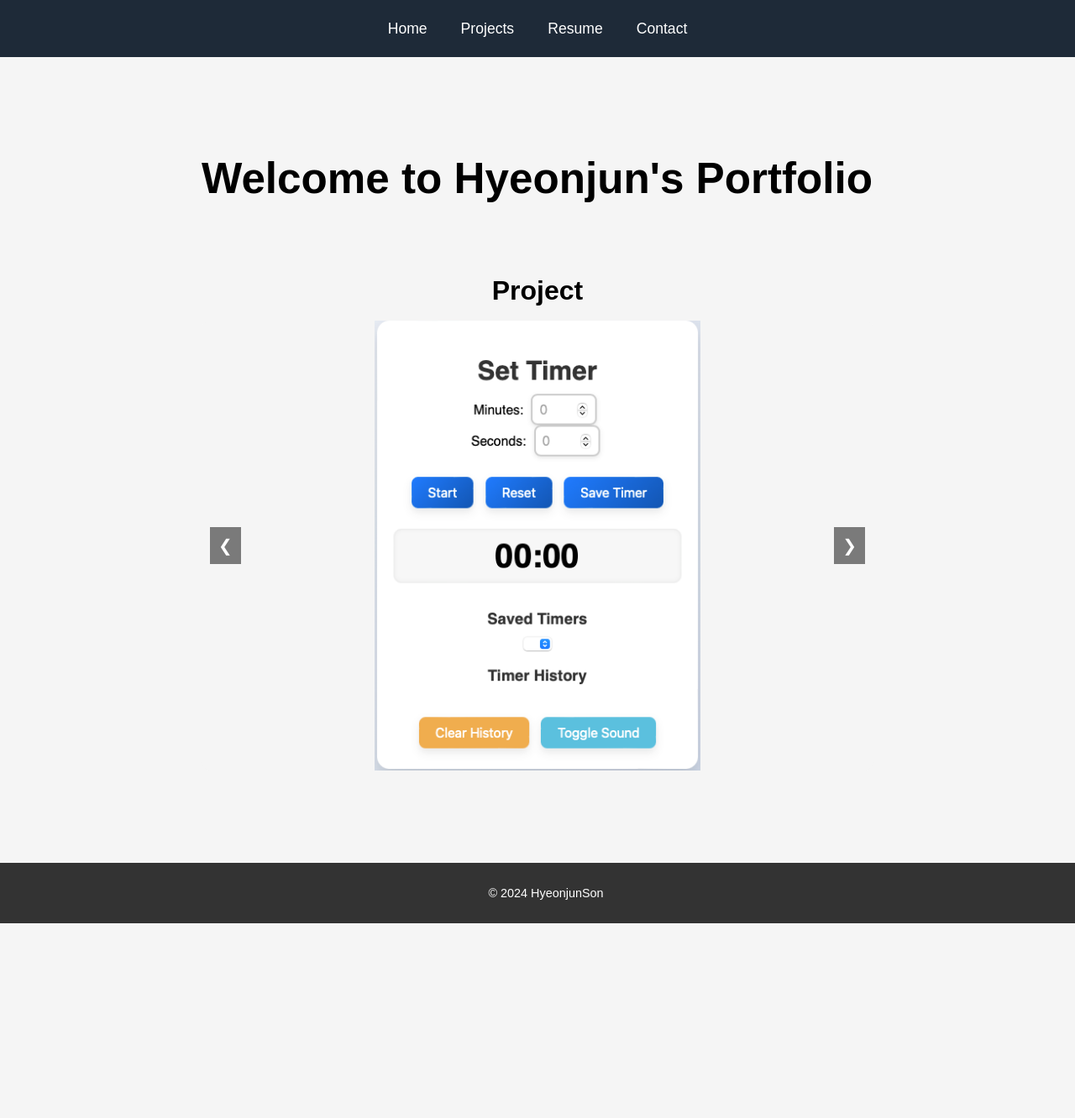
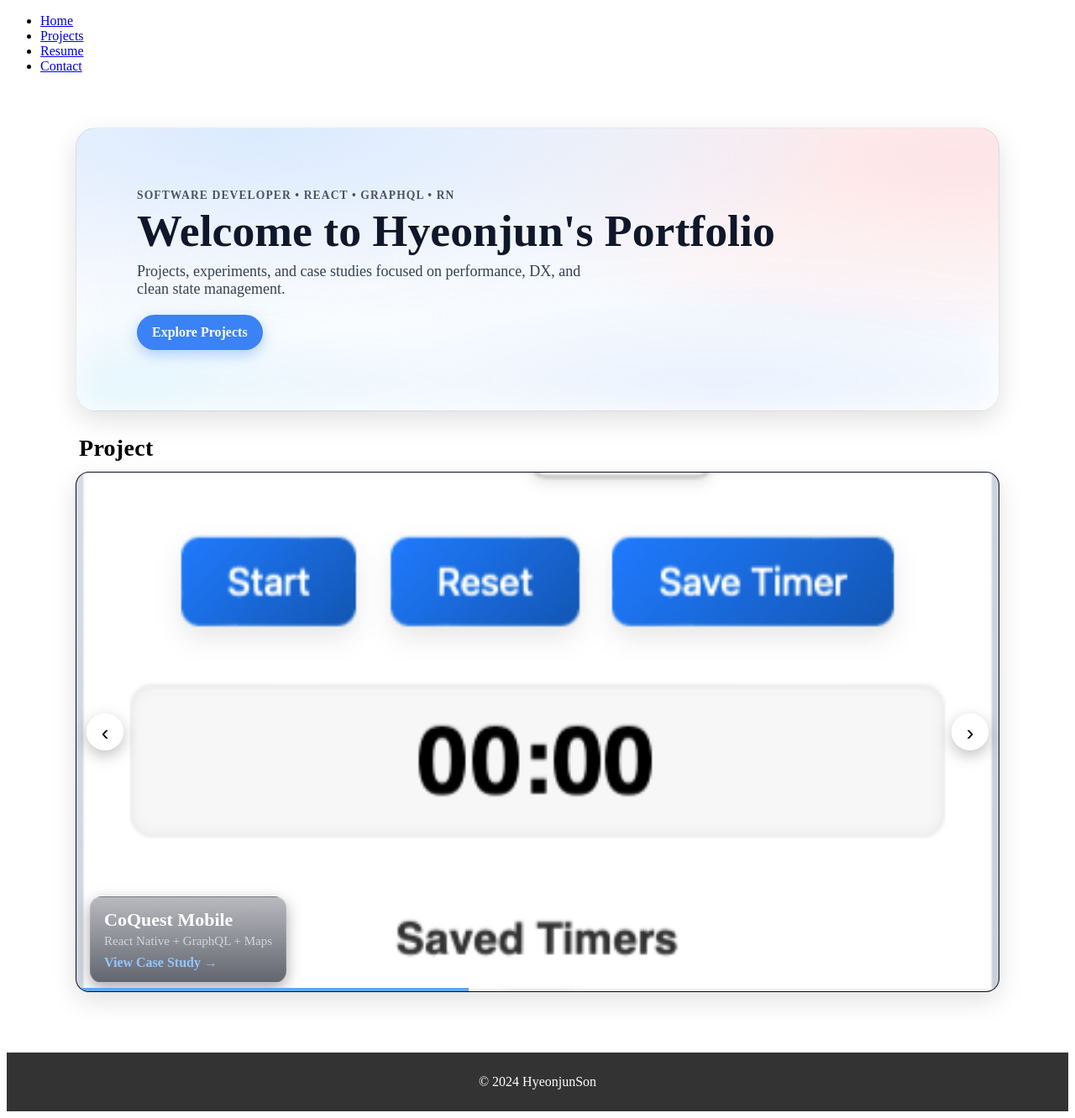
Before and after one commit to HyeonjunSon/My_Portfolio_website, a React (Create React App) app in the folder client/: page / in a window 1280 px wide. Shown: the whole page at 84% size. Before the commit the page ends 1100 px from the top, so only its background shows below. Built offline with nearby package versions, Linux system fonts and the light colour scheme.

Commit message:
change the style of the home

```diff
--- a/client/src/App.css
+++ b/client/src/App.css
@@ -1,380 +1,183 @@
-/* Global Styles */
-
-body {
-  font-family: 'Poppins', sans-serif;
-  display: flex;
-  flex-direction: column;
-  min-height: 100vh; /* 전체 화면 높이 */
-  margin: 0;
-  padding: 0;
-  line-height: 1.6;
-  background-color: whitesmoke;
-  flex-direction: column; /* Flexbox로 위에서 아래로 정렬 */
-
+/* ---------- Base ---------- */
+:root{
+  --radius: 16px;
+  --shadow: 0 10px 30px rgba(0,0,0,.12);
+  --border: 1px solid rgba(0,0,0,.08);
+  --text: #0f172a;
+  --muted: #475569;
+  --brand: #3b82f6;
 }
 
-#root {
-  display: flex;
-  flex-direction: column;
-  flex-grow: 1; /* 페이지를 화면 높이로 확장 */
+*{ box-sizing: border-box; }
+img{ max-width: 100%; display: block; }
+.main-content{ display:flex; justify-content:center; }
+.home{ width:min(1100px, 92vw); margin: 0 auto 72px; }
+
+/* ---------- Hero ---------- */
+.hero{
+  position: relative;
+  margin: 48px 0 28px;
+  border-radius: calc(var(--radius) * 1.5);
+  overflow: hidden;
+  background: radial-gradient(1200px 400px at 20% 0%, #dbeafe, transparent 60%),
+              radial-gradient(1000px 380px at 95% 10%, #ffe4e6, transparent 60%),
+              linear-gradient(180deg, #f8fafc, #ffffff);
+  border: var(--border);
+  box-shadow: var(--shadow);
+  isolation:isolate;
+}
+.hero-inner{
+  padding: clamp(32px, 6vw, 72px);
+  position: relative;
+  z-index: 2;
+}
+.eyebrow{
+  letter-spacing:.08em;
+  font-weight:600;
+  color: var(--muted);
+  margin: 0 0 6px;
+  text-transform: uppercase;
+  font-size: .85rem;
+}
+.hero-title{
+  margin: 0 0 10px;
+  font-size: clamp(28px, 4.2vw, 54px);
+  line-height: 1.05;
+  color: var(--text);
+}
+.hero-sub{
+  color:#334155;
+  max-width: 60ch;
+  margin: 0 0 20px;
+  font-size: clamp(14px, 1.8vw, 18px);
+}
+.hero-cta{
+  display:inline-block;
+  background: var(--brand);
+  color: #fff;
+  padding: 12px 18px;
+  border-radius: 999px;
+  text-decoration: none;
+  font-weight: 600;
+  box-shadow: 0 6px 16px rgba(59,130,246,.35);
+  transition: transform .15s ease, box-shadow .15s ease, opacity .2s ease;
+}
+.hero-cta:hover{ transform: translateY(-1px); box-shadow: 0 10px 24px rgba(59,130,246,.35);}
+.hero-bg{
+  position:absolute; inset:0; z-index:1;
+  background:
+    radial-gradient(1000px 300px at 70% 100%, rgba(59,130,246,.12), transparent 60%),
+    radial-gradient(700px 240px at 5% 100%, rgba(14,165,233,.12), transparent 60%);
+  filter: blur(20px) saturate(120%);
+  transform: translateZ(0);
 }
 
-a {
-  text-decoration: none;
-  color: inherit;
+/* ---------- Label ---------- */
+.carousel-label{
+  margin: 26px 4px 12px;
+  font-size: clamp(20px, 2.4vw, 28px);
+  font-weight: 800;
+  letter-spacing: .01em;
 }
 
-/* Navbar Styles */
-nav {
-  background-color: #1e2a38;
-  padding: 20px;
-  box-shadow: 0 4px 8px rgba(0, 0, 0, 0.1);
+/* ---------- Carousel Shell ---------- */
+.carousel{
+  position: relative;
+  border-radius: var(--radius);
+  overflow: hidden;
+  border: var(--border);
+  box-shadow: var(--shadow);
+  background: #0b1220;
+  --drag-x: 0px; /* touch drag visual */
+}
+.slide{
+  position: relative;
+  aspect-ratio: 16 / 9;
+  margin: 0;
+}
+.slide-img{
+  width: 100%; height: 100%; object-fit: cover;
+  transform: translateX(var(--drag-x));
+  transition: transform .15s ease-out;
+  will-change: transform, opacity;
+  animation: fadeIn .6s ease both, slideIn .6s ease both;
+}
+.carousel.dir-prev .slide-img{ animation-name: fadeIn, slideInPrev; }
+
+@keyframes fadeIn{ from{opacity:.25} to{opacity:1} }
+@keyframes slideIn{
+  from{ transform: translateX(calc(var(--drag-x) + 28px)); }
+  to{ transform: translateX(var(--drag-x)); }
+}
+@keyframes slideInPrev{
+  from{ transform: translateX(calc(var(--drag-x) - 28px)); }
+  to{ transform: translateX(var(--drag-x)); }
 }
 
-nav ul {
-  list-style: none;
-  padding: 0;
-  display: flex;
-  justify-content: center;
-  margin: 0;
+/* ---------- Caption (glass) ---------- */
+.slide-caption{
+  position:absolute; inset: auto 16px 16px 16px;
+  display:flex; align-items:flex-end; pointer-events:none;
 }
+.glass{
+  pointer-events:auto;
+  max-width:min(560px, 92%);
+  backdrop-filter: blur(8px) saturate(120%);
+  background: linear-gradient(180deg, rgba(2,6,23,.28), rgba(2,6,23,.62));
+  border: 1px solid rgba(255,255,255,.12);
+  border-radius: 14px;
+  padding: 14px 16px;
+  color: #e5e7eb;
+  box-shadow: 0 6px 18px rgba(0,0,0,.35);
+  transform: translateY(6px);
+  animation: popIn .4s ease .05s both;
+}
+.glass h3{ margin:0 0 4px; font-size: clamp(16px, 2.2vw, 22px); color:#fff; }
+.glass p{ margin:0 0 8px; color:#d1d5db; font-size: clamp(12px, 1.8vw, 15px); }
+.slide-link{
+  display:inline-block; color:#93c5fd; text-decoration:none; font-weight:700;
+}
+.slide-link:hover{ text-decoration: underline; }
+@keyframes popIn{ from{opacity:0; transform: translateY(16px)} to{opacity:1; transform: translateY(6px)} }
 
-nav ul li {
-  display: inline;
+/* ---------- Controls ---------- */
+.nav{
+  position:absolute; top:50%; transform: translateY(-50%);
+  width:44px; height:44px; border-radius: 999px; border: none;
+  background: rgba(255,255,255,.85);
+  box-shadow: 0 6px 18px rgba(0,0,0,.25);
+  font-size: 26px; line-height: 44px; text-align: center;
+  cursor:pointer; user-select:none;
 }
+.nav:hover{ background:#fff; }
+.nav.prev{ left:12px; }
+.nav.next{ right:12px; }
 
-nav ul li a {
-  color: white;
-  padding: 12px 20px;
-  border-radius: 5px;
-  font-size: 1.1em;
-  font-weight: 500;
-  transition: background-color 0.3s ease;
+/* ---------- Progress ---------- */
+.progress{
+  position:absolute; left:0; right:0; bottom:0;
+  height:4px; background: rgba(255,255,255,.28);
 }
+.progress .bar{
+  height:100%; width:0; background:#60a5fa;
+  transform-origin: left center;
+  animation: carouselProgress 4s linear forwards;
+}
+@keyframes carouselProgress{ from{ width:0 } to{ width:100% } }
 
-nav ul li a:hover {
-  background-color: #3498db;
+/* ---------- Dots ---------- */
+.dots{
+  position:absolute; left:0; right:0; bottom:10px;
+  display:flex; gap:8px; justify-content:center; list-style:none; margin:0; padding:0;
 }
+.dot{
+  width:9px; height:9px; border-radius:999px; background: rgba(255,255,255,.55);
+  border: none; padding:0; cursor:pointer;
+}
+.dot.active{ background:#fff; transform: scale(1.1); }
 
-/* Hero Section (Home) */
-.home {
-  display: flex;
-  justify-content: center;
-  align-items: center;
-  height: 100vh;
-  background: whitesmoke;
-  color: black;
-  text-align: center;
+/* ---------- Reduced Motion ---------- */
+@media (prefers-reduced-motion: reduce) {
+  .slide-img, .glass, .progress .bar { animation: none !important; }
+  .slide-img{ transition: none; }
 }
-
-.home h1 {
-  font-size: 3.2em;
-  margin-bottom: 20px;
-  font-weight: 600;
-}
-
-.home p {
-  font-size: 1.6em;
-  margin-bottom: 30px;
-  line-height: 1.5;
-}
-
-/* Centered Carousel Label Positioned Above */
-.carousel-label {
-  font-size: 2em;
-  font-weight: bold;
-  color: black;
-  text-align: center;
-  margin-bottom: 10px;
-}
-
-/* Container styling for all projects */
-.projects {
-  padding: 20px;
-  text-align: center;
-}
-
-/* Grid styling for project cards */
-.projects-container {
-  display: flex;
-  flex-wrap: wrap;
-  gap: 20px;
-  justify-content: center;
-  padding-bottom: 100px;
-  align-items: flex-start; /* 카드 내부 요소의 상단 정렬 */
-}
-
-/* Project card styling */
-.project-card {
-  width: 370px;
-  height: 500px;
-  background-color: #fff;
-  padding: 20px;
-  border-radius: 10px;
-  box-shadow: 0 4px 8px rgba(0, 0, 0, 0.1);
-  display: flex;
-  flex-direction: column;
-  align-items: center;
-  box-sizing: border-box;
-  justify-content: space-between;
-  position: relative; /* 위치 설정 */
-}
-
-/* Image styling */
-.project-image {
-  width: 100%;
-  height: 70%;
-  border-radius: 8px;
-}
-
-/* Title styling */
-.project-title {
-  font-size: 25px;
-  font-weight: bold;
-  color: #333;
-  margin-top: 10px;
-}
-
-/* Description styling */
-.project-description {
-  font-size: 16px;
-  color: #666;
-  text-align: center;
-  margin-top: 20px; /* 간격 조정 */
-  margin-bottom: 20px; /* 간격 조정 */
-}
-
-/* Button styling */
-.github-button {
-  padding: 10px 20px;
-  background-color: #333;
-  color: #fff;
-  border: none;
-  border-radius: 5px;
-  font-size: 14px;
-  cursor: pointer;
-  position: absolute; /* 위치를 고정 */
-  bottom: 13% !important; /* 컨테이너 하단에서 간격 */
-  left: 50%; /* 컨테이너 가운데 정렬 */
-  transform: translateX(-50%); /* 가운데 정렬 유지 */
-  height: 40px;
-  margin-top: auto; /* 하단으로 밀기 */
-}
-
-
-/* Resume Section */
-.resume {
-  text-align: center;
-  padding: 60px 20px;
-  background-color: #f5f5f5;
-}
-
-.resume button {
-  padding: 12px 24px;
-  background-color: #1e2a38;
-  color: white;
-  border: none;
-  border-radius: 5px;
-  cursor: pointer;
-  transition: background-color 0.3s ease;
-}
-
-.resume button:hover {
-  background-color: #3498db;
-}
-
-/* Contact Section */
-/* Contact Container */
-.contact-container {
-  max-width: 800px;
-  margin: 50px auto;
-  padding: 20px;
-  text-align: center;
-  background: #2c5364; /* 그라데이션 배경 */
-  color: #fff;
-  border-radius: 10px; /* 둥근 모서리 */
-    transition: transform 0.3s ease; /* 애니메이션 */
-}
-
-.contact-container:hover {
-  transform: scale(1.02); /* 마우스 오버 시 확대 효과 */
-}
-
-/* Title */
-.contact-title {
-  font-size: 2.5rem;
-  font-weight: bold;
-  margin-bottom: 20px;
-}
-
-/* Description */
-.contact-description {
-  font-size: 1.2rem;
-  line-height: 1.6;
-  margin-bottom: 30px;
-  color: #d1d1d1;
-}
-
-/* Contact Info */
-.contact-info {
-  font-size: 1.1rem;
-  line-height: 2;
-}
-
-.contact-info p {
-  margin: 10px 0;
-}
-
-/* Links */
-.contact-info a {
-  color: #3498db;
-  text-decoration: none;
-  font-weight: bold;
-  transition: color 0.3s ease;
-}
-
-.contact-info a:hover {
-  color: #76d6ff;
-  text-decoration: underline;
-}
-
-/* Footer Styles */
-/* Footer Styles */
-footer {
-  background-color: #1e2a38;
-  color: white;
-  text-align: center;
-  padding: 20px 0;
-  font-size: 0.9em;
-  width: 100%;
-  margin-top: 50px; /* 위의 콘텐츠와 간격 추가 */
-  bottom: 0; /* 화면 하단에 고정 */
-  left: 0; /* 화면 왼쪽에 고정 */
-  position: relative; /* 콘텐츠 길이에 따라 자연스럽게 맨 아래로 이동 */
-
-}
-
-.main-content {
-  padding-bottom: 60px; /* Footer 높이만큼 여백 추가 (20px padding + 40px 여유 공간) */
-}
-
-/* Smooth Scrolling */
-html {
-  scroll-behavior: smooth;
-}
-
-/* Responsive Design for Mobile */
-@media (max-width: 768px) {
-  .home h1 {
-    font-size: 2.5em;
-  }
-
-  .home p {
-    font-size: 1.4em;
-  }
-
-  .project-card h3 {
-    font-size: 1.4em;
-  }
-
-  .hero-button {
-    font-size: 1.1em;
-  }
-}
-
-/* Home */
-.home {
-  text-align: center;
-}
-
-.hero-content {
-  margin: 20px;
-}
-
-/* Home Container */
-.home {
-  display: flex;
-  flex-direction: column;
-  align-items: center;
-  width: 100%;
-  padding-top: 50px;
-}
-
-/* Hero Content */
-.hero-content {
-  width: 100%;
-  max-width: 800px;
-  text-align: left;
-  margin-bottom: 20px;
-}
-/* Centered Carousel Wrapper */
-.carousel-wrapper {
-  display: flex;
-  flex-direction: column; /* 수직 정렬 */
-  justify-content: center; /* 세로 가운데 정렬 */
-  align-items: center; /* 가로 가운데 정렬 */
-  width: 100%;
-  max-width: 1200px;
-  padding: 0;
-  margin: 0 auto; /* 좌우 가운데 정렬 */
-}
-
-/* Carousel Container with Larger Dimensions */
-/* Carousel Container */
-/* 큰 상자 박스 */
-.carousel-container {
-  position: relative;
-  width: 800px; /* 고정된 너비 */
-  height: 600px; /* 고정된 높이 */
-  margin: 0 auto; /* 화면 가운데 정렬 */
-  background-color: whitesmoke; /* 배경색 */
-  border-radius: 10px; /* 선택 사항: 둥근 모서리 */
-  overflow: hidden; /* 박스를 넘어가는 이미지 숨김 */
-  display: flex;
-  justify-content: center;
-  align-items: center;
-}
-
-/* 상자 안의 이미지 */
-.carousel-container img {
-  width: auto; /* 가로 비율 유지 */
-  height: 100%; /* 박스 높이에 맞춤 */
-  max-width: 100%; /* 박스 너비를 넘지 않도록 제한 */
-  object-fit: contain; /* 이미지 비율 유지 */
-  display: block;
-}
-
-
-/* 이미지가 부모 요소에 딱 맞도록 설정 */
-.carousel-item img {
-  width: 100%; /* 너비를 부모 요소에 맞춤 */
-  height: 100%; /* 높이를 부모 요소에 맞춤 */
-  object-fit: cover; /* 비율 유지하며 박스를 꽉 채움 */
-  display: block;
-}
-
-/* Carousel Navigation Buttons */
-button {
-  position: absolute;
-  top: 50%;
-  transform: translateY(-50%);
-  background-color: rgba(0, 0, 0, 0.5);
-  color: white;
-  border: none;
-  padding: 10px;
-  font-size: 20px;
-  cursor: pointer;
-  z-index: 100;
-}
-
-button.prev {
-  left: 10px;
-}
-
-button.next {
-  right: 10px;
-}
-
-button:hover {
-  background-color: rgba(0, 0, 0, 0.8);
-}
--- a/client/src/pages/Home.js
+++ b/client/src/pages/Home.js
@@ -1,63 +1,122 @@
-import React, { useState, useEffect } from 'react';
-import '../App.css'; // 스타일링 파일
+import React, { useEffect, useMemo, useRef, useState } from "react";
+import "../App.css";
 
-function Home() {
-  const [currentIndex, setCurrentIndex] = useState(0);
-  const images = [
-    'image1.jpg', // 이미지 경로를 실제 경로로 교체
-    'image2.jpg',
-    'image3.jpg',
-    'image4.jpg',
-    'image5.jpg'
-  ];
+export default function Home() {
+  const images = useMemo(
+    () => [
+      { src: "image1.jpg", title: "Today I Learned", subtitle: "Daily learning log with tags & search", href: "/projects/til" },
+      { src: "image2.jpg", title: "CoQuest Mobile", subtitle: "React Native + GraphQL + Maps", href: "/projects/coquest" },
+      { src: "image3.jpg", title: "Lotus Learning", subtitle: "Redux modules & API hardening", href: "/projects/lotus" },
+      { src: "image4.jpg", title: "Animal Matching", subtitle: "Cloudinary photo upload + chat", href: "/projects/animal" },
+      { src: "image5.jpg", title: "Board Project", subtitle: "Auth, comments, and moderation", href: "/projects/board" },
+    ],
+    []
+  );
 
-  // 다음 슬라이드로 이동
-  const moveSlide = (direction) => {
-    if (direction === 'next') {
-      setCurrentIndex((prevIndex) => (prevIndex + 1) % images.length);
-    } else {
-      setCurrentIndex((prevIndex) => (prevIndex - 1 + images.length) % images.length);
-    }
+  const [index, setIndex] = useState(0);
+  const [isPaused, setIsPaused] = useState(false);
+  const [direction, setDirection] = useState("next"); // "next" | "prev"
+  const timerRef = useRef(null);
+  const progressRef = useRef(null);
+  const containerRef = useRef(null);
+
+  useEffect(() => {
+    if (isPaused) return;
+    timerRef.current = setInterval(() => go("next"), 4000);
+    return () => timerRef.current && clearInterval(timerRef.current);
+  }, [isPaused, index]);
+
+  useEffect(() => {
+    const onKey = (e) => {
+      if (e.key === "ArrowRight") go("next");
+      if (e.key === "ArrowLeft") go("prev");
     };
+    window.addEventListener("keydown", onKey);
+    return () => window.removeEventListener("keydown", onKey);
+  }, []);
 
-  // 3초마다 자동 슬라이드 이동
   useEffect(() => {
-    const interval = setInterval(() => {
-      moveSlide('next');
-    }, 3000);
+    const el = containerRef.current;
+    if (!el) return;
+    let startX = 0, dx = 0;
+    const onStart = (e) => { startX = e.touches[0].clientX; dx = 0; setIsPaused(true); };
+    const onMove  = (e) => { dx = e.touches[0].clientX - startX; el.style.setProperty("--drag-x", `${dx}px`); };
+    const onEnd   = () => { el.style.setProperty("--drag-x", `0px`); if (Math.abs(dx) > 60) go(dx < 0 ? "next" : "prev"); setIsPaused(false); };
 
-    return () => clearInterval(interval); // 컴포넌트가 unmount 될 때 interval 제거
+    el.addEventListener("touchstart", onStart, { passive: true });
+    el.addEventListener("touchmove", onMove, { passive: true });
+    el.addEventListener("touchend", onEnd);
+    return () => {
+      el.removeEventListener("touchstart", onStart);
+      el.removeEventListener("touchmove", onMove);
+      el.removeEventListener("touchend", onEnd);
+    };
   }, []);
+
+  useEffect(() => {
+    if (!progressRef.current) return;
+    progressRef.current.style.animation = "none";
+    void progressRef.current.offsetWidth;
+    progressRef.current.style.animation = "carouselProgress 4s linear forwards";
+  }, [index]);
+
+  const go = (dir) => {
+    setDirection(dir);
+    setIndex((prev) => (dir === "next" ? (prev + 1) % images.length : (prev - 1 + images.length) % images.length));
+  };
 
   return (
     <div className="main-content">
       <div className="home">
-      <div className="hero-content">
-        <h1>Welcome to Hyeonjun's Portfolio</h1>
+        <section className="hero">
+          <div className="hero-inner">
+            <p className="eyebrow">Software Developer • React • GraphQL • RN</p>
+            <h1 className="hero-title">Welcome to Hyeonjun&apos;s Portfolio</h1>
+            <p className="hero-sub">Projects, experiments, and case studies focused on performance, DX, and clean state management.</p>
+            <a className="hero-cta" href="/projects">Explore Projects</a>
           </div>
+          <div className="hero-bg" aria-hidden />
+        </section>
 
-      {/* Carousel Label */}
         <h2 className="carousel-label">Project</h2>
 
-      {/* Carousel */}
-      <div className="carousel-container">
-        {/* 현재 이미지 */}
-        <img
-          src={images[currentIndex]}
-          alt={`Slide ${currentIndex}`}
-          className="carousel-image"
+        <div
+          className={`carousel ${direction === "next" ? "dir-next" : "dir-prev"}`}
+          onMouseEnter={() => setIsPaused(true)}
+          onMouseLeave={() => setIsPaused(false)}
+          ref={containerRef}
+        >
+          <figure className="slide">
+            <img src={images[index].src} alt={images[index].title || `Slide ${index + 1}`} className="slide-img" loading="lazy" />
+            <figcaption className="slide-caption">
+              <div className="glass">
+                <h3>{images[index].title}</h3>
+                {images[index].subtitle && <p>{images[index].subtitle}</p>}
+                {images[index].href && <a className="slide-link" href={images[index].href}>View Case Study →</a>}
+              </div>
+            </figcaption>
+          </figure>
+
+          <button className="nav prev" onClick={() => go("prev")} aria-label="Previous slide">‹</button>
+          <button className="nav next" onClick={() => go("next")} aria-label="Next slide">›</button>
+
+          <div className="progress"><div className="bar" ref={progressRef} /></div>
+
+          <ul className="dots" role="tablist" aria-label="Carousel Pagination">
+            {images.map((_, i) => (
+              <li key={i} role="presentation">
+                <button
+                  role="tab"
+                  aria-selected={index === i}
+                  aria-label={`Go to slide ${i + 1}`}
+                  className={`dot ${index === i ? "active" : ""}`}
+                  onClick={() => { setDirection(i > index ? "next" : "prev"); setIndex(i); }}
                 />
-        {/* 이전/다음 버튼 */}
-        <button className="prev" onClick={() => moveSlide('prev')}>
-          &#10094;
-        </button>
-        <button className="next" onClick={() => moveSlide('next')}>
-          &#10095;
-        </button>
+              </li>
+            ))}
+          </ul>
         </div>
       </div>
     </div>
   );
 }
-
-export default Home;
```
Lines whose indentation alone changed are shown as unchanged.
